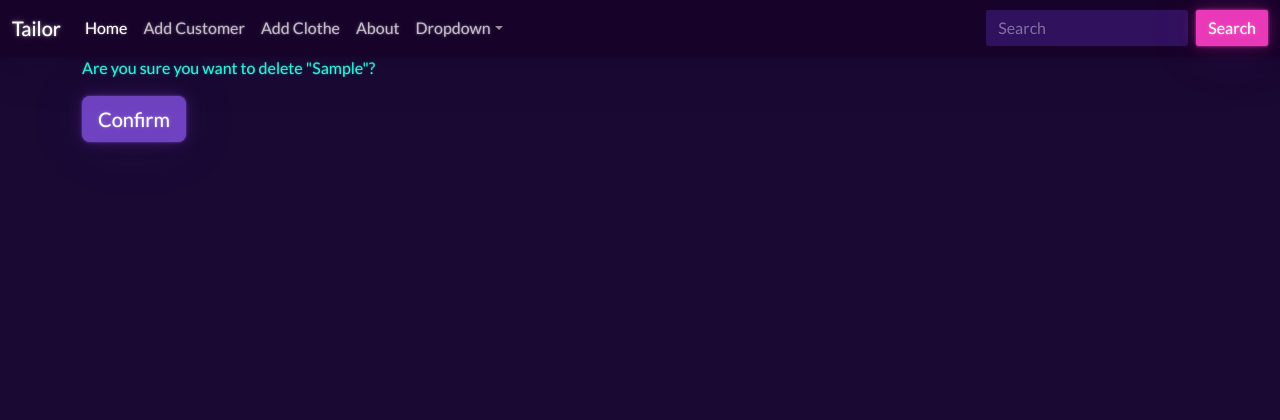
After one commit to olaniyi900/tailor, a Django app: page /clothe/1/delete/ in a window 1280 px wide. The commit adds this page. Shown: the top 420 px of the page. Run offline with Django 5.2, Linux system fonts and the light colour scheme; tables that the repository leaves empty hold one stand-in row (values such as "Sample post"); some libraries are stand-ins or nearby versions.

Commit message:
delete class base view was created and implement

```diff
--- /dev/null
+++ b/measurement/templates/measurement/clothe_confirm_delete.html
@@ -0,0 +1,13 @@
+
+
+
+    {% extends "measurement/base.html" %}
+
+{% block content %}
+    <form method="POST", action="">
+        {% csrf_token %}
+
+    <p>Are you sure you want to delete "{{ object }}"?</p>
+        <button class="btn btn-lg btn-primary" type="submit">Confirm</button>
+    </form>
+{% endblock content %}
--- a/measurement/templates/measurement/detail.html
+++ b/measurement/templates/measurement/detail.html
@@ -43,7 +43,7 @@ clothe list view  for each associated customer
                 <a class="btn btn-success" href="{% url 'measurement:clothe-update' c.pk %}">Update</a>
            </td>
            <td>
-            <a class="btn btn-success" href="#">Delete</a>
+            <a class="btn btn-danger" href="{% url 'measurement:clothe-delete' c.pk %}">Delete</a>
         </td>
           </tr>
           {% endfor %}
--- a/measurement/urls.py
+++ b/measurement/urls.py
@@ -11,5 +11,6 @@ urlpatterns = [
     path('customer/delete/<int:pk>/', views.customerDelete, name='customer-delete'),
     path('clothe/create/', views.ClotheCreateView.as_view(), name='clothe-create'),
     path('clothe/update/<int:pk>/', views.ClotheUpdate.as_view(), name='clothe-update'),
+    path('clothe/<int:pk>/delete/', views.ClotheDeleteView.as_view(), name='clothe-delete'),
 
 ]
--- a/measurement/views.py
+++ b/measurement/views.py
@@ -66,3 +66,9 @@ class ClotheUpdate(UpdateView):
 
     template_name = 'measurement/customer_form.html'
     success_url = reverse_lazy('measurement:index')
+
+
+class ClotheDeleteView(DeleteView):
+    model = Clothe
+
+    success_url = reverse_lazy('measurement:index')
```
